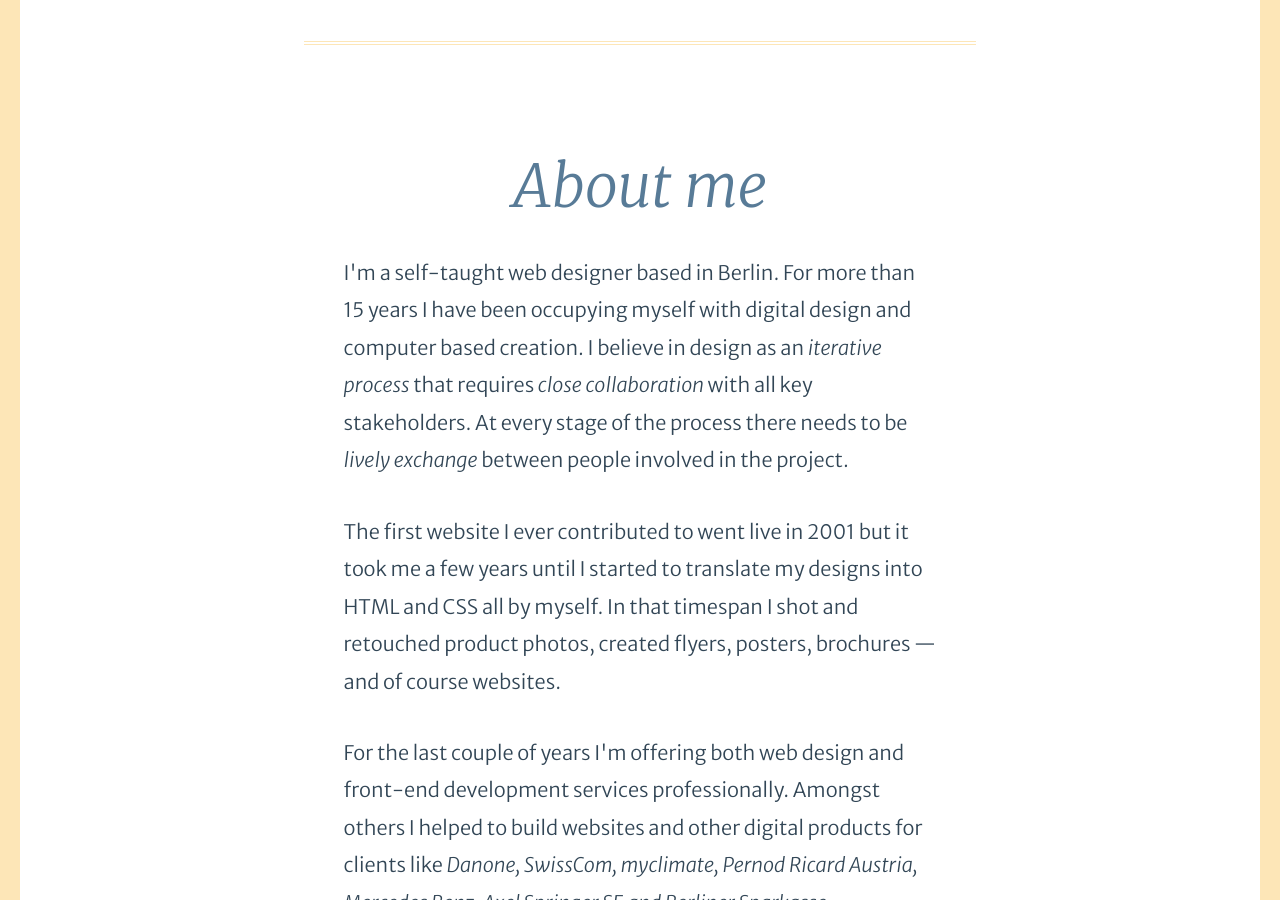
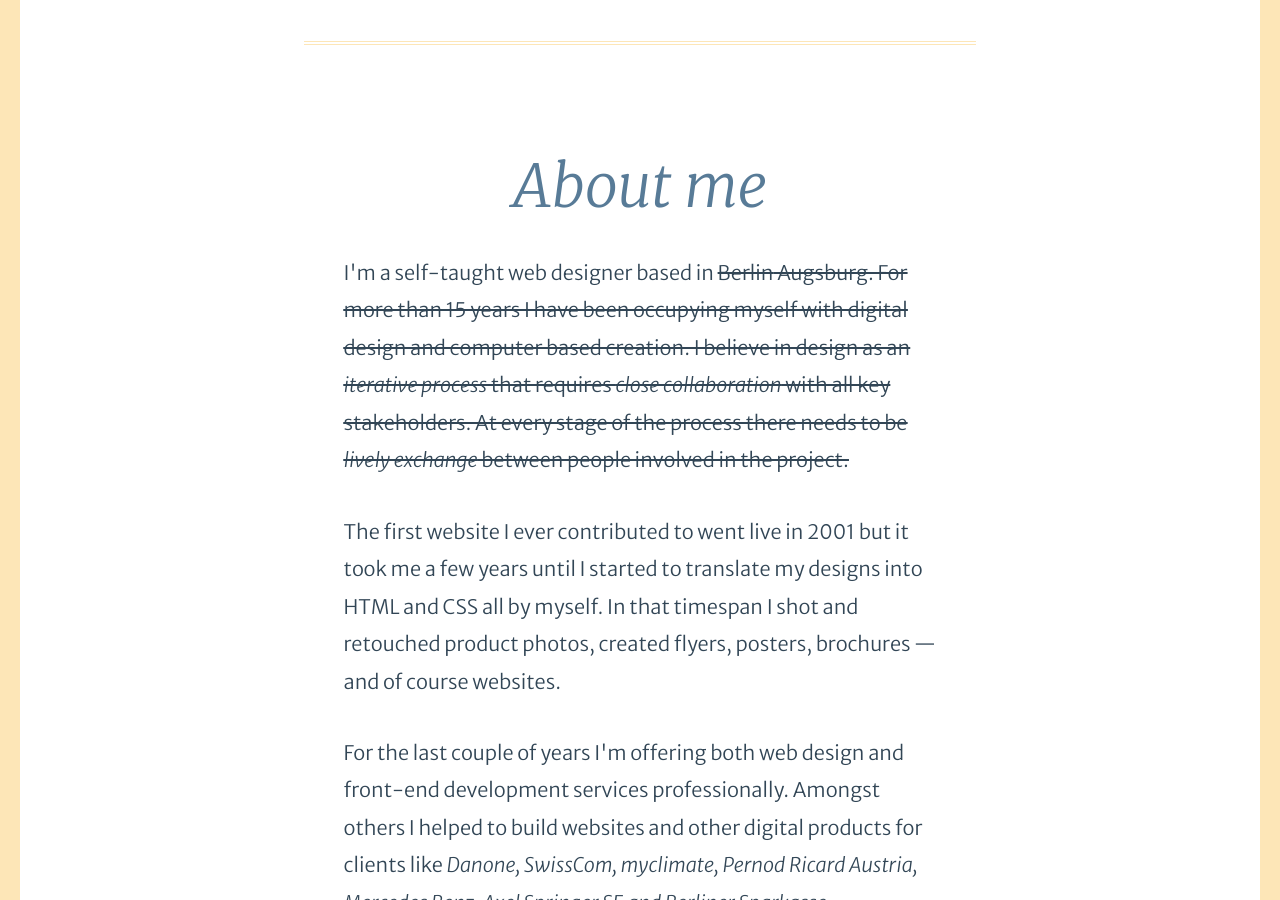
Before and after one commit to mbesser/mbesser.github.io, a Jekyll site: the page built from index.html, in a window 1280 px wide and 900 px high, scrolled down 4658 px. Built offline with Jekyll 4.4.1, drawn with Linux system fonts in a browser that asks for light colours; nearby versions of some CDN libraries.

Commit message:
chore: Update location in about text.

```diff
--- a/_includes/about.html
+++ b/_includes/about.html
@@ -2,7 +2,7 @@
   <article class="module__body content">
     <h2 class="text-center">About me</h2>
     <p>
-      I'm a self-taught web designer based in Berlin. For more than 15 years I have been occupying myself with digital design and computer based creation. I believe in design as an <em>iterative process</em> that requires <em>close collaboration</em> with all key stakeholders.
+      I'm a self-taught web designer based in <del>Berlin<del> Augsburg. For more than 15 years I have been occupying myself with digital design and computer based creation. I believe in design as an <em>iterative process</em> that requires <em>close collaboration</em> with all key stakeholders.
       At every stage of the process there needs to be <em>lively exchange</em> between people involved in the project.
     </p>
     <p>
```
